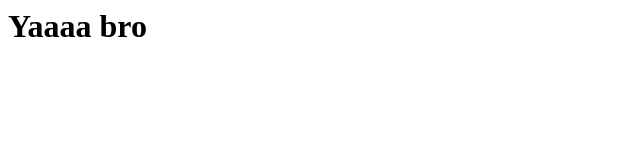
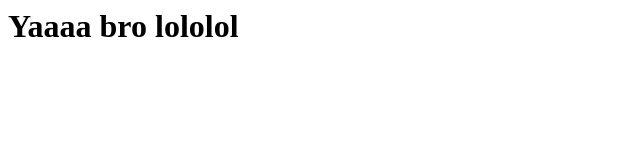
Before and after one commit to halait/buildhead, a plain HTML site: page index.html in a window 1280 px wide. Shown: the whole page, without its empty margins (0-640 px from the left). Drawn offline with Linux system fonts and the light colour scheme.

Commit message:
Update index.html

```diff
--- a/index.html
+++ b/index.html
@@ -1 +1 @@
-<h1>Yaaaa bro</h1>
+<h1>Yaaaa bro lololol</h1>
```
